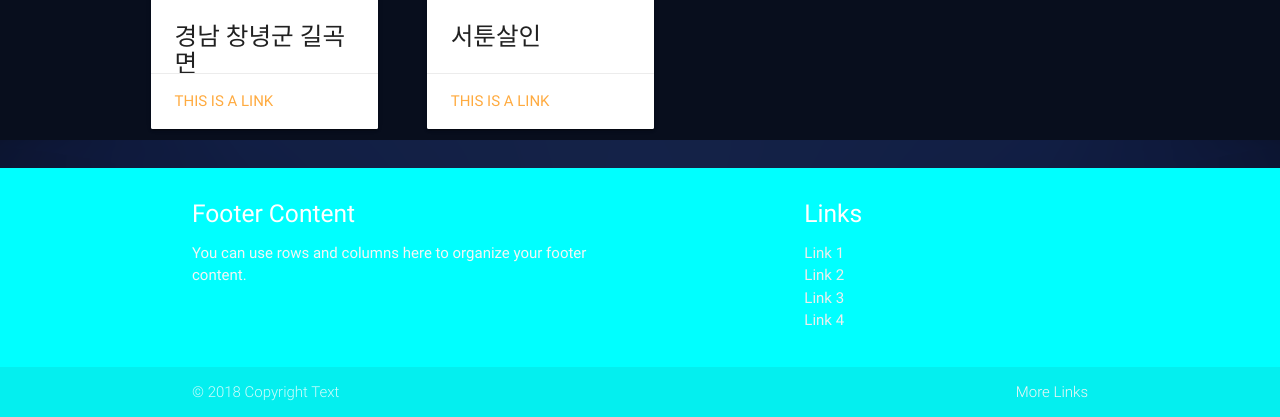
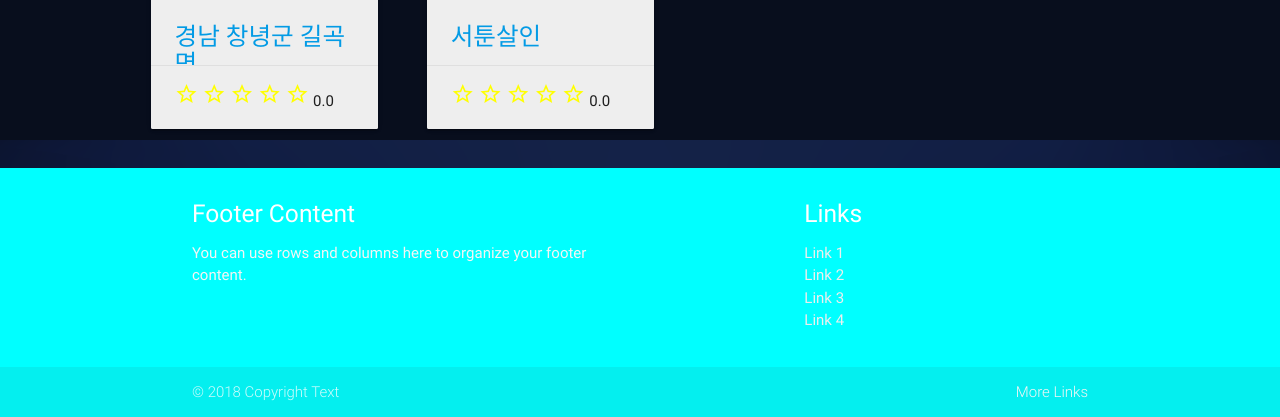
Before and after one commit to youheesung/trumpcard, a Django app: page /search/ in a window 1280 px wide. Shown: the part 1158-1575 px from the top of the page. Run offline with Django 3.2, Linux system fonts and the light colour scheme; data comes from the database, SQL or seed files in the repository; both versions use the stored data as it was after the commit.

Commit message:
180210 별점 추가

```diff
--- a/search/admin.py
+++ b/search/admin.py
@@ -2,7 +2,7 @@ from django.contrib import admin
 from django_summernote.admin import SummernoteModelAdmin
 from .models import (
     Play,
-    Review
+    Review,
     )
 # Register your models here.
 
--- a/search/forms.py
+++ b/search/forms.py
@@ -15,7 +15,8 @@ class PlayForm(forms.ModelForm):
 class ReviewForm(forms.ModelForm):
     class Meta:
         model = Review
-        fields = ['title', 'content']
+        fields = ['title', 'content', 'rate']
         widgets = {
             'content': SummernoteWidget(),
+            'rate': forms.HiddenInput(),
           }
--- a/search/models.py
+++ b/search/models.py
@@ -65,10 +65,11 @@ class Play(models.Model):
 
     rate = models.DecimalField(
         max_digits=10,
-        decimal_places=9,
+        decimal_places=1,
         default=0,
         verbose_name='평점'
         )
+
 
     def __str__(self):
         return '{0}'.format(self.name)
--- a/search/templates/search.html
+++ b/search/templates/search.html
@@ -38,16 +38,25 @@
     <div class="col" >
     <div class="col s2 m7" >
       <div class="card large" style="width:500px; height:625px;">
+
         <div class="card-image">
           <img src="{{ a.poster }}" >
           <span class="card-title"><h1>{{ a.grade }}위</h1></span>
         </div>
         <div class="card-content">
-          <p><h3>{{ a.name }}</h3></p>
+          <a href="{% url 'search:detail' a.playid %}"><p><h3>{{ a.name }}</h3></p></a>
           <p>{{ a.actor }}</p>
         </div>
         <div class="card-action">
-          <a href="{% url 'search:detail' a.playid %}">This is a link</a>
+                <div class="star_box">
+                <i class="material-icons first star {{ a.name }}">star_border</i>
+                <i class="material-icons star {{ a.name }}">star_border</i>
+                <i class="material-icons star {{ a.name }}">star_border</i>
+                <i class="material-icons star {{ a.name }}">star_border</i>
+                <i class="material-icons star {{ a.name }}">star_border</i>
+                <span><h5 style="display: inline-block;">{{ a.rate }}</h5></span>
+
+          </div>
         </div>
       </div>
     </div>
@@ -57,18 +66,25 @@
 {% else %}
 <div class="row" style="display: inline-block;">
     <div class="col">
-    <div class="col s1 m7" style="width:250px; height:300px;">
+    <div class="col s2 m7" style="width:250px; height:300px;">
       <div class="card small">
         <div class="card-image" class="poster">
           <img src="{{ a.poster }}" >
           <span class="card-title">{{ a.grade }}위</span>
         </div>
         <div class="card-content">
-          <p><h5 style="margin-top:0;">{{ a.name }}</h5></p>
+          <a href="{% url 'search:detail' a.playid %}"><p><h5 style="margin-top:0;">{{ a.name }}</h5></p></a>
 
         </div>
         <div class="card-action">
-          <a href="{% url 'search:detail' a.playid %}">This is a link</a>
+          <div class="star_box">
+                <i class="material-icons first star {{ a.name }}">star_border</i>
+                <i class="material-icons star {{ a.name }}">star_border</i>
+                <i class="material-icons star {{ a.name }}">star_border</i>
+                <i class="material-icons star {{ a.name }}">star_border</i>
+                <i class="material-icons star {{ a.name }}">star_border</i>
+                <span>{{ a.rate }}</span>
+          </div>
         </div>
       </div>
     </div>
@@ -76,6 +92,16 @@
 </div>
 {% endif %}
 {% endif %}
+            <script type="text/javascript">
+              var rate = "{{ a.rate }}";
+              var star = document.getElementsByClassName("star {{ a.name }}");
+              for(var i=0; i<parseInt(rate); i++) {
+                star[i].innerHTML = "star";
+              }
+              if((rate%1) >= 0.5){
+                star[i].innerHTML = "star_half";
+              }
+            </script>
 {% endfor %}
 </div>
 {% endblock %}
--- a/search/views.py
+++ b/search/views.py
@@ -59,6 +59,7 @@ def review(request, pk=None, playid=None):
         review = Review.objects.filter(play__playid=playid)
     elif pk is not None and playid is None:
         review = Review.objects.filter(author__pk=pk)
+
     ctx = {
         'review': review,
         }
@@ -66,24 +67,26 @@ def review(request, pk=None, playid=None):
 
 
 def review_create(request, playid):
-    print(request.POST)
-    form = ReviewForm(request.POST or None)
-    print(form)
-    play = Play.objects.get(playid=playid)
-    if request.method == 'POST' and form.is_valid():
-        print(request.POST['rate'])
-        review = form.save(commit=False)
-        review.rate = request.POST.get('rate')
-        review.author = request.user
-        review.play = Play.objects.get(playid=playid)
-        review.save()
-        return redirect(reverse(
-            'search:review',
-            kwargs={'playid': review.play.playid}
-            ))
+
+    form = ReviewForm()
+    play = Play.objects.filter(playid=playid)
+    if request.method == 'POST' and request.is_ajax():
+        form = ReviewForm(request.POST)
+        if form.is_valid():
+            new_review = form.save(commit=False)
+            new_review.author = request.user
+            new_review.play = play.get(playid=playid)
+            new_review.save()
+        review = Review.objects.filter(play__playid=playid)
+        review_count = review.count()
+        rateSum = 0
+        for i in review:
+            rateSum += i.rate
+        rateSum /= review_count
+        play.update(rate=rateSum)
     ctx = {
         'form': form,
-        'play': play
+        'play': play.get(playid=playid)
     }
     return render(request, 'review_create.html', ctx)
 
--- a/theatre/templates/base.html
+++ b/theatre/templates/base.html
@@ -28,6 +28,11 @@
 
     i {
       color: yellow;
+    }
+
+    .card {
+      background-color: #eeeeee;
+      display: inline-block;
     }
 
   </style>
```
Also changed, not shown: search/templates/review.html (+19 -5 lines), search/templates/review_create.html (+9 -3 lines), db.sqlite3, search/migrations/0012_auto_20180208_1136.py (added), search/migrations/0013_auto_20180208_1152.py (added).
